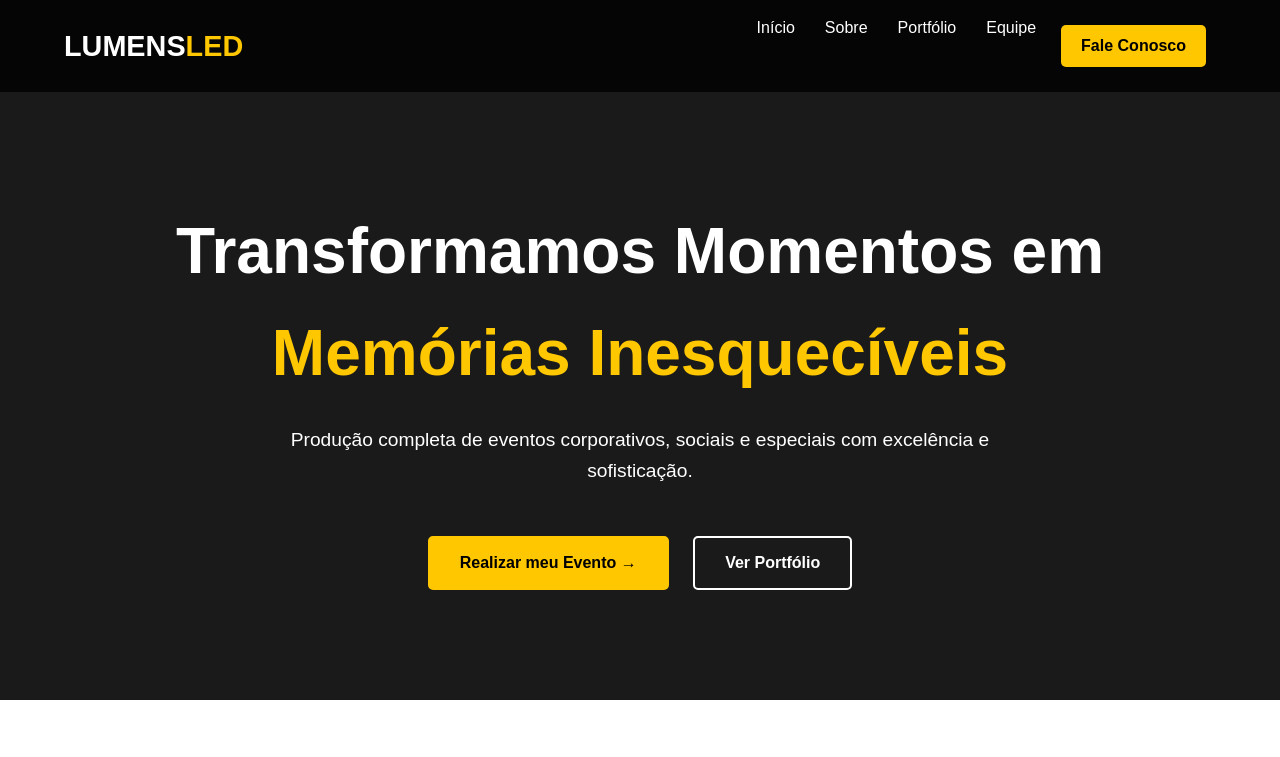
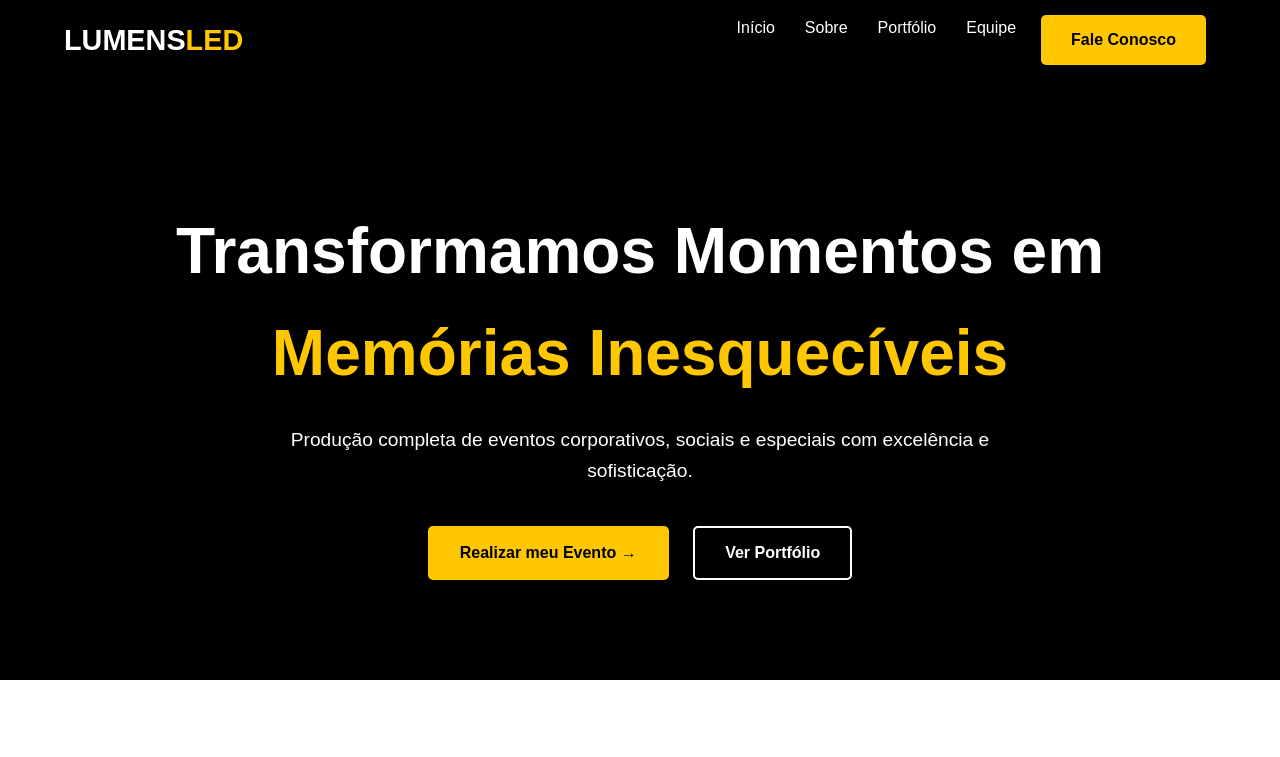
Before and after one commit to barbacriativavr-ctrl/sitelumensled, a plain HTML site: page index.html in a window 1280 px wide. Shown: the top 757 px of the page. Drawn offline with Linux system fonts and the light colour scheme; a script that the page names is missing; files whose address does not match are found by name.

Commit message:
Update style.css

```diff
--- a/style.css
+++ b/style.css
@@ -5,7 +5,7 @@
     --text-light: #ffffff;
     --text-dark: #333333;
     --bg-light: #ffffff;
-    --bg-dark: #1a1a1a;
+    --bg-dark: #000000;;
 }
 
 * {
@@ -46,7 +46,7 @@ h2 span, h3 span {
 .btn-primary, .btn-secondary, .btn-contato {
     display: inline-block;
     padding: 12px 30px;
-    margin: 10px;
+    margin: 0 10px;
     text-decoration: none;
     border-radius: 5px;
     transition: background-color 0.3s, color 0.3s;
@@ -77,7 +77,6 @@ h2 span, h3 span {
 .btn-contato {
     background-color: var(--primary-color);
     color: var(--secondary-color);
-    padding: 8px 20px;
     border: none;
 }
 .btn-contato:hover {
@@ -87,7 +86,7 @@ h2 span, h3 span {
 
 /* --- HEADER / HERO --- */
 #inicio {
-    background-color: var(--bg-dark);
+    background-color: #000000;
     color: var(--text-light);
     background-size: cover;
     background-position: center;
```
